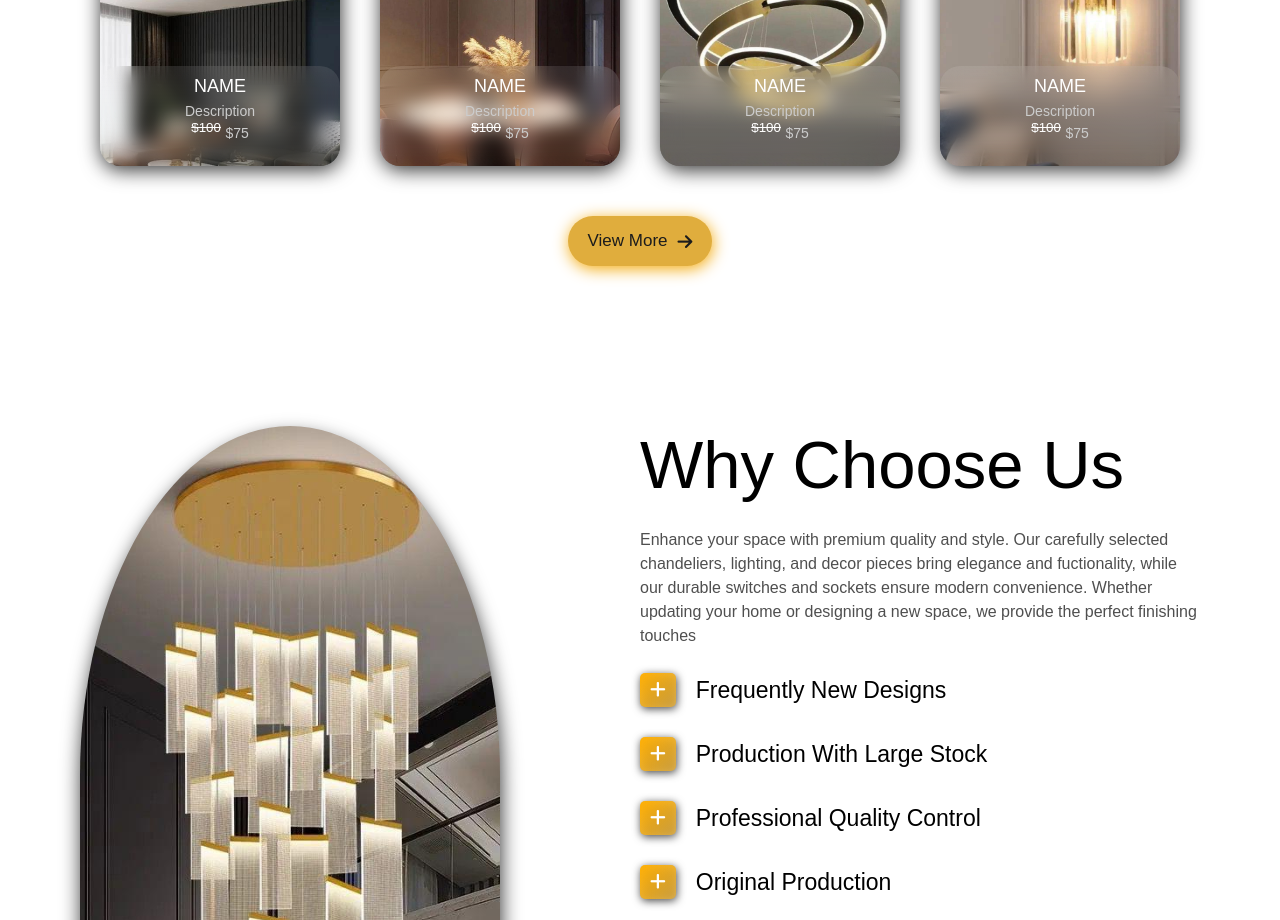
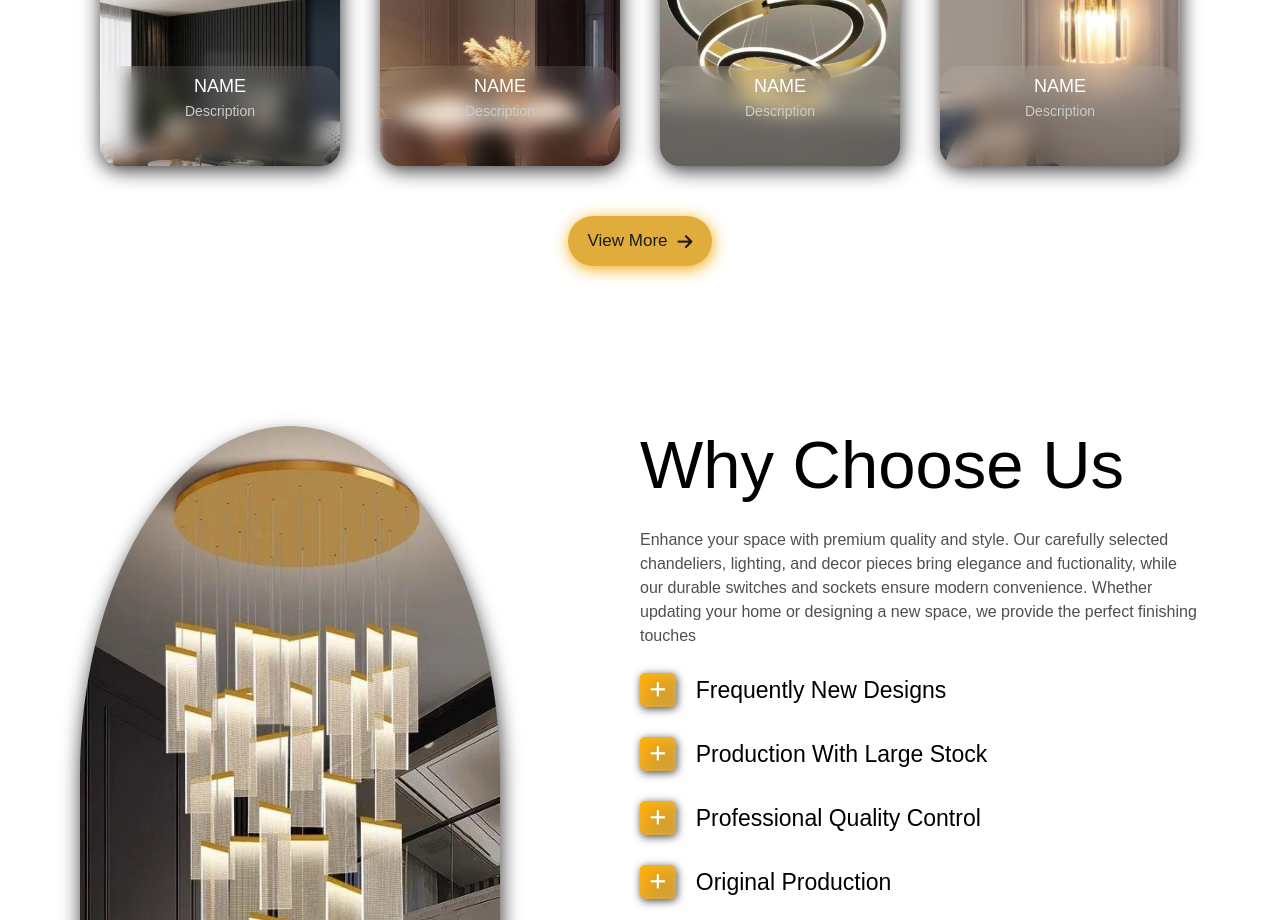
Before and after one commit to davedevcodes/Belectric, a plain HTML site: page index.html in a window 1280 px wide. Shown: the part 1120-2040 px from the top of the page. Drawn offline with Linux system fonts and the light colour scheme.

Commit message:
Update index.html

```diff
--- a/index.html
+++ b/index.html
@@ -78,10 +78,7 @@
                 <div class="info">
                     <h5 class="title">Name</h5>
                     <span class="desc">Description</span>
-                    <div class="price">
-                        <sup><del>$100</del></sup>
-                        <span>$75</span>
-                    </div>
+
                 </div>
             </li>
             <li class="fcard">
@@ -89,10 +86,7 @@
                 <div class="info">
                     <h5 class="title">Name</h5>
                     <span class="desc">Description</span>
-                    <div class="price">
-                        <sup><del>$100</del></sup>
-                        <span>$75</span>
-                    </div>
+
                 </div>
             </li>
             <li class="fcard">
@@ -100,10 +94,7 @@
                 <div class="info">
                     <h5 class="title">Name</h5>
                     <span class="desc">Description</span>
-                    <div class="price">
-                        <sup><del>$100</del></sup>
-                        <span>$75</span>
-                    </div>
+
                 </div>
             </li>
 
@@ -112,10 +103,7 @@
                 <div class="info">
                     <h5 class="title">Name</h5>
                     <span class="desc">Description</span>
-                    <div class="price">
-                        <sup><del>$100</del></sup>
-                        <span>$75</span>
-                    </div>
+
                 </div>
             </li>
         </ul>
```
